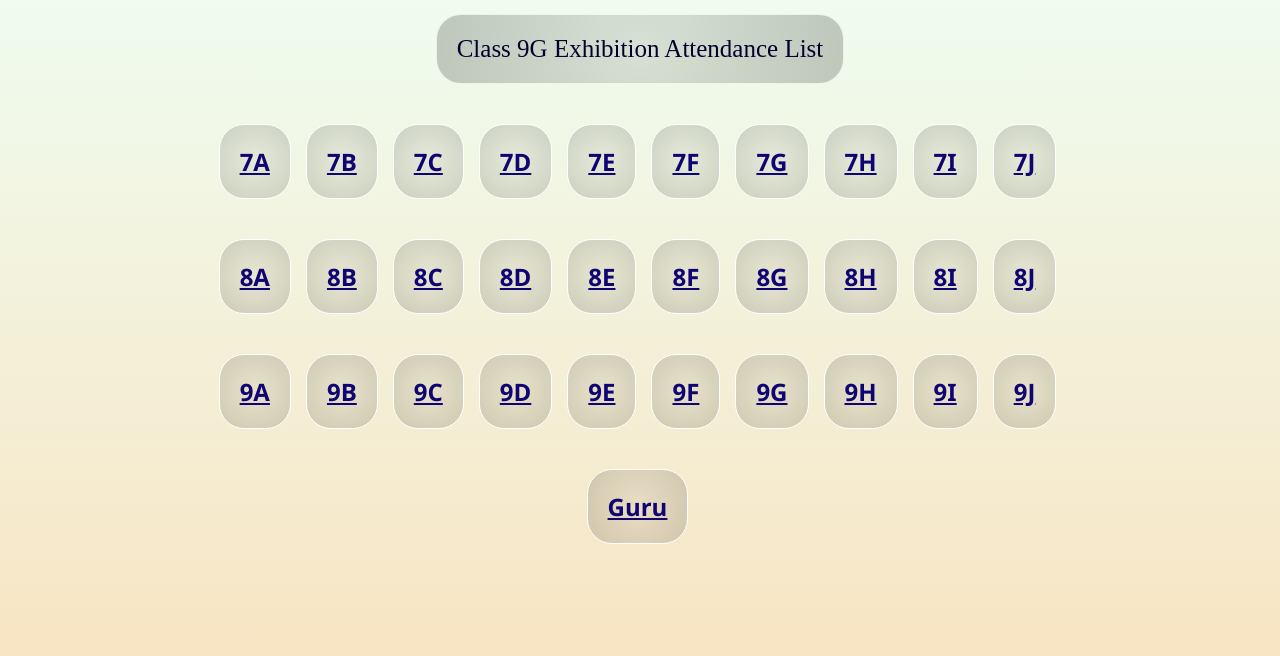
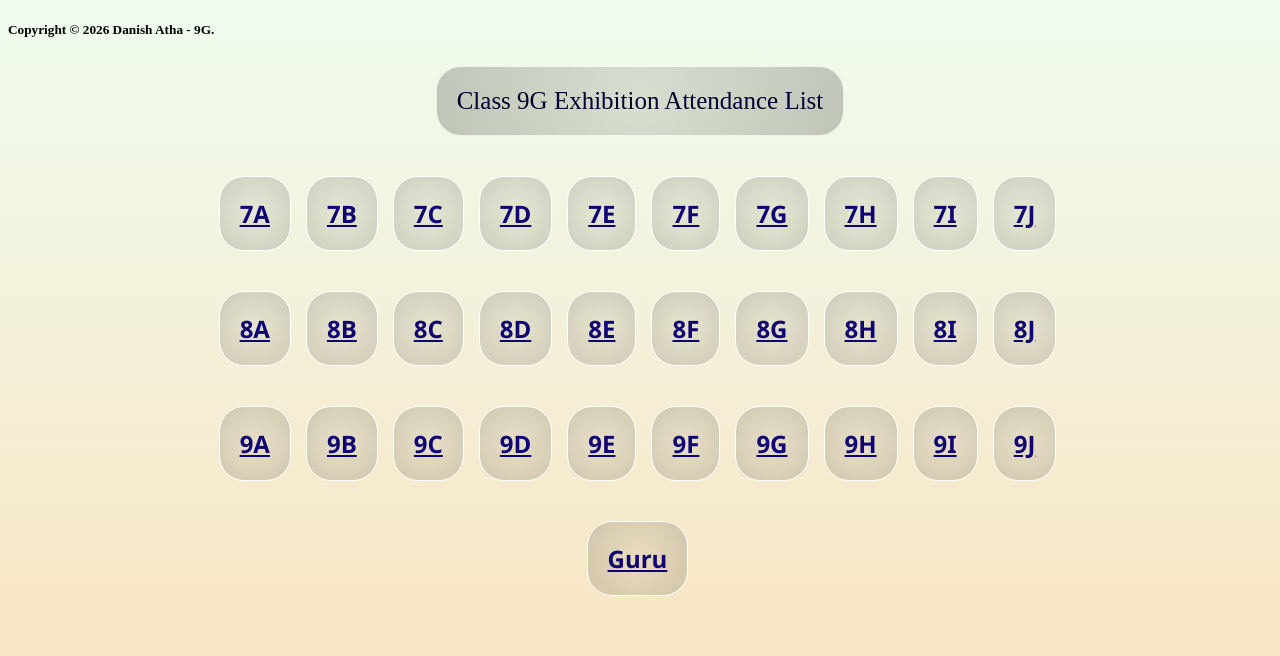
Before and after one commit to fixhunter321/attendance9g, a plain HTML site: page index.html in a window 1280 px wide. Drawn offline with Linux system fonts and the light colour scheme.

Commit message:
Update index.html

```diff
--- a/index.html
+++ b/index.html
@@ -7,6 +7,7 @@
         <link href="template.css" rel="stylesheet">
     </head>
     <body>
+<h5>Copyright © 2026 Danish Atha - 9G.</h5>
         <div class="boxone">
             <div class="title">Class 9G Exhibition Attendance List</div>
         </div>
```
